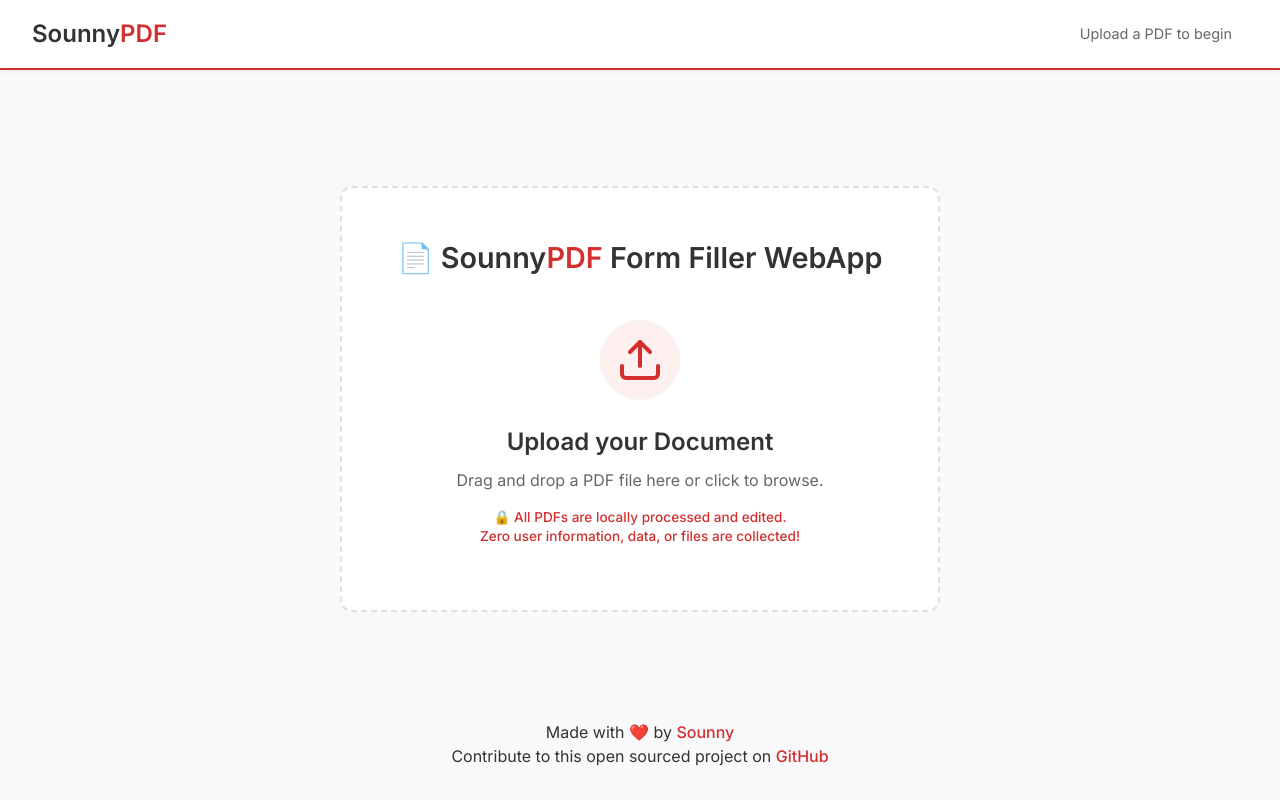
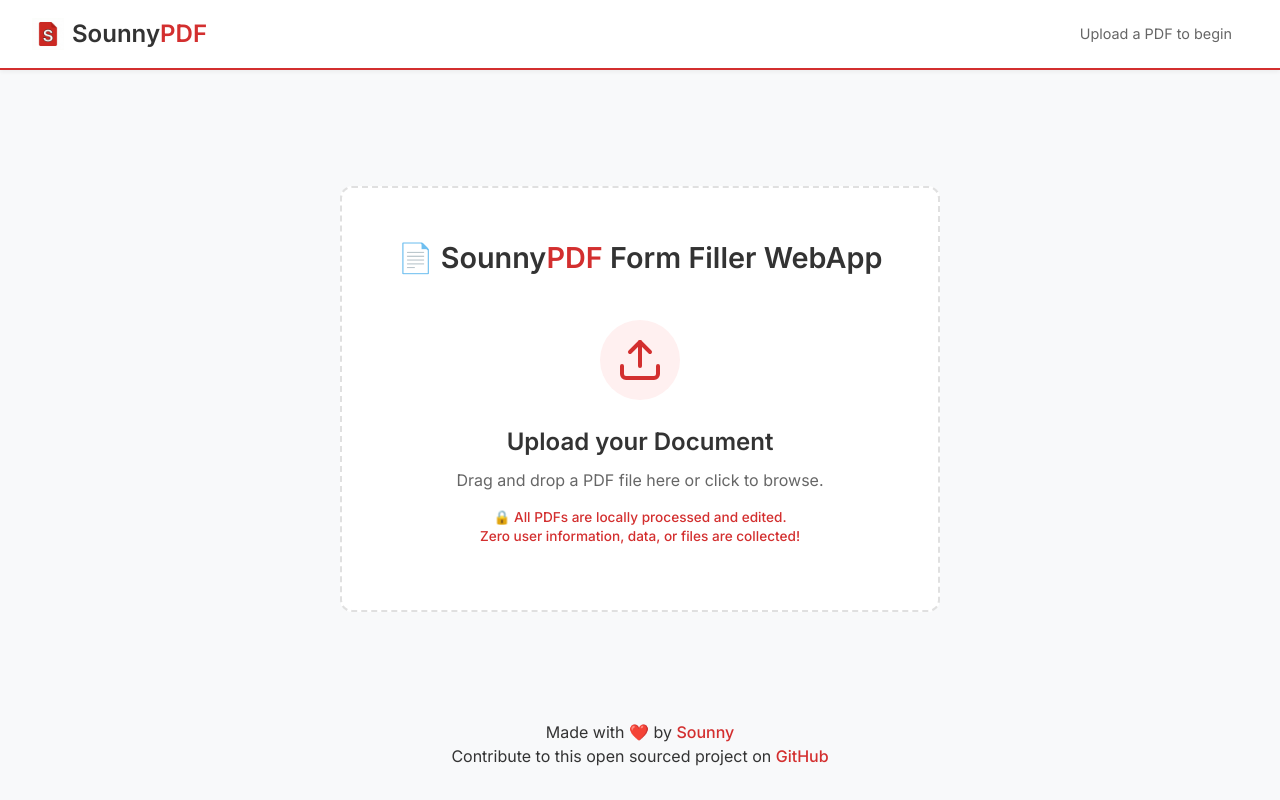
Before and after one commit to sounny/pdf, a plain HTML site: page index.html in a window 1280 px wide. Drawn offline with Linux system fonts and the light colour scheme; a script that the page names is missing.

Commit message:
Add SounnyPDF icon to the header navbar logo

```diff
--- a/index.html
+++ b/index.html
@@ -21,7 +21,10 @@
 
 <body>
     <header class="navbar">
-        <div class="logo">Sounny<span>PDF</span></div>
+        <div class="logo" style="display: flex; align-items: center; gap: 0.5rem;">
+            <img src="sounnypdf_icon.png" alt="SounnyPDF Icon" style="height: 32px; width: 32px; object-fit: contain;">
+            <div>Sounny<span>PDF</span></div>
+        </div>
         <button id="mobileMenuBtn" class="btn secondary mobile-menu-btn" style="padding: 0.5rem; display: none;">
             <svg width="24" height="24" viewBox="0 0 24 24" fill="none" stroke="currentColor" stroke-width="2"
                 stroke-linecap="round" stroke-linejoin="round">
```
